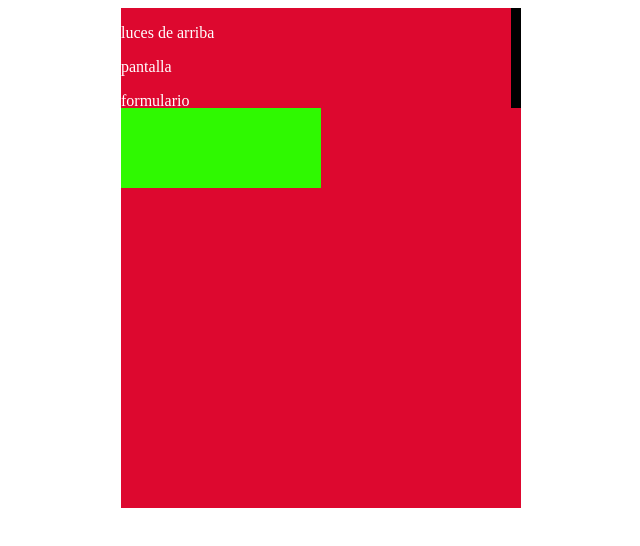
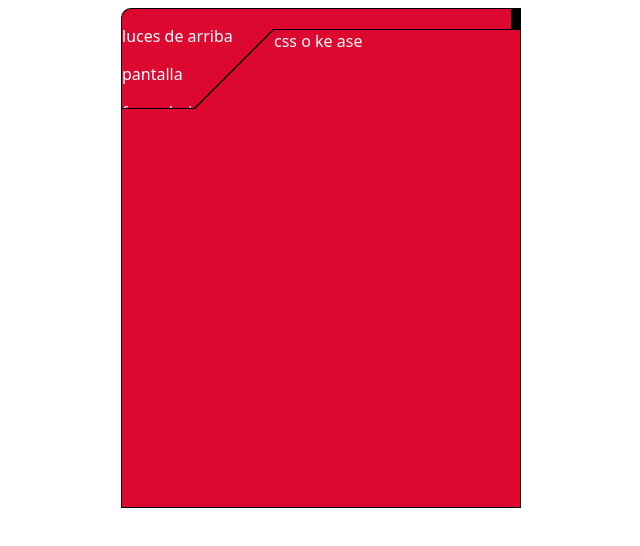
Before and after one commit to LeonidasEsteban/medellin-css, a plain HTML site: page index.html in a window 1280 px wide. Shown: the whole page, without its empty margins (319-959 px from the left). Drawn offline with Linux system fonts and the light colour scheme.

Commit message:
pokedex layout

```diff
--- a/pokedex.css
+++ b/pokedex.css
@@ -8,6 +8,7 @@
 }
 body {
   color: white;
+  font-family: system-ui;
 }
 
 .pokedex {
@@ -40,6 +41,8 @@ body {
   transform: rotateY(-180deg);
   transition: 1s;
   backface-visibility: hidden;
+  border: 1px solid black;
+  box-sizing: border-box;
 }
 
 .pokedex-right-front {
@@ -54,6 +57,8 @@ body {
   /* transform: rotateY(-180deg); */
   transition: 1s;
   backface-visibility: hidden;
+  border: 1px solid black;
+  box-sizing: border-box;
 }
 
 .pokedex-left {
@@ -64,12 +69,68 @@ body {
   left: 0;
   top: 0;
   z-index: 1;
+  border: 1px solid black;
+  border-radius: 10px 0 0 10px;
   border-right: 10px solid black;
   box-sizing: border-box;
 }
 
 .pokedex-right-front-header {
-  width: calc(100% - 200px);
+  width: calc(100% - 150px);
   height: 80px;
-  background: var(--green);
+  background: var(--red);
+  position: absolute;
+  bottom: 100%;
+  right: -1px;
+  border: 1px solid black;
+  border-bottom: none;
+  box-sizing: border-box;
 }
+
+.pokedex-right-front-header::after {
+  content: 'css o ke ase';
+  display: block;
+
+}
+.pokedex-right-front-header::before {
+  content: '';
+  display: block;
+  width: 0;
+  border-left: 40px solid transparent;
+  border-right: 40px solid var(--red);
+  border-top: 40px solid transparent;
+  border-bottom: 40px solid var(--red);
+  position: absolute;
+  right: 100%;
+  top: 0;
+  filter: drop-shadow(-.5px -.5px 0 black)
+}
+
+.pokedex-right-back-header {
+  width: calc(100% - 150px);
+  height: 80px;
+  background: var(--red);
+  position: absolute;
+  bottom: 100%;
+  left: -1px;
+  border: 1px solid black;
+  border-bottom: none;
+  box-sizing: border-box;
+
+}
+
+
+.pokedex-right-back-header::before {
+  content: '';
+  display: block;
+  width: 0;
+  border-left: 40px solid var(--red);
+  border-right: 40px solid transparent;
+  border-top: 40px solid transparent;
+  border-bottom: 40px solid var(--red);
+  position: absolute;
+  left: 100%;
+  top: 0;
+  filter: drop-shadow(1px -1px 0 black)
+
+}
```
